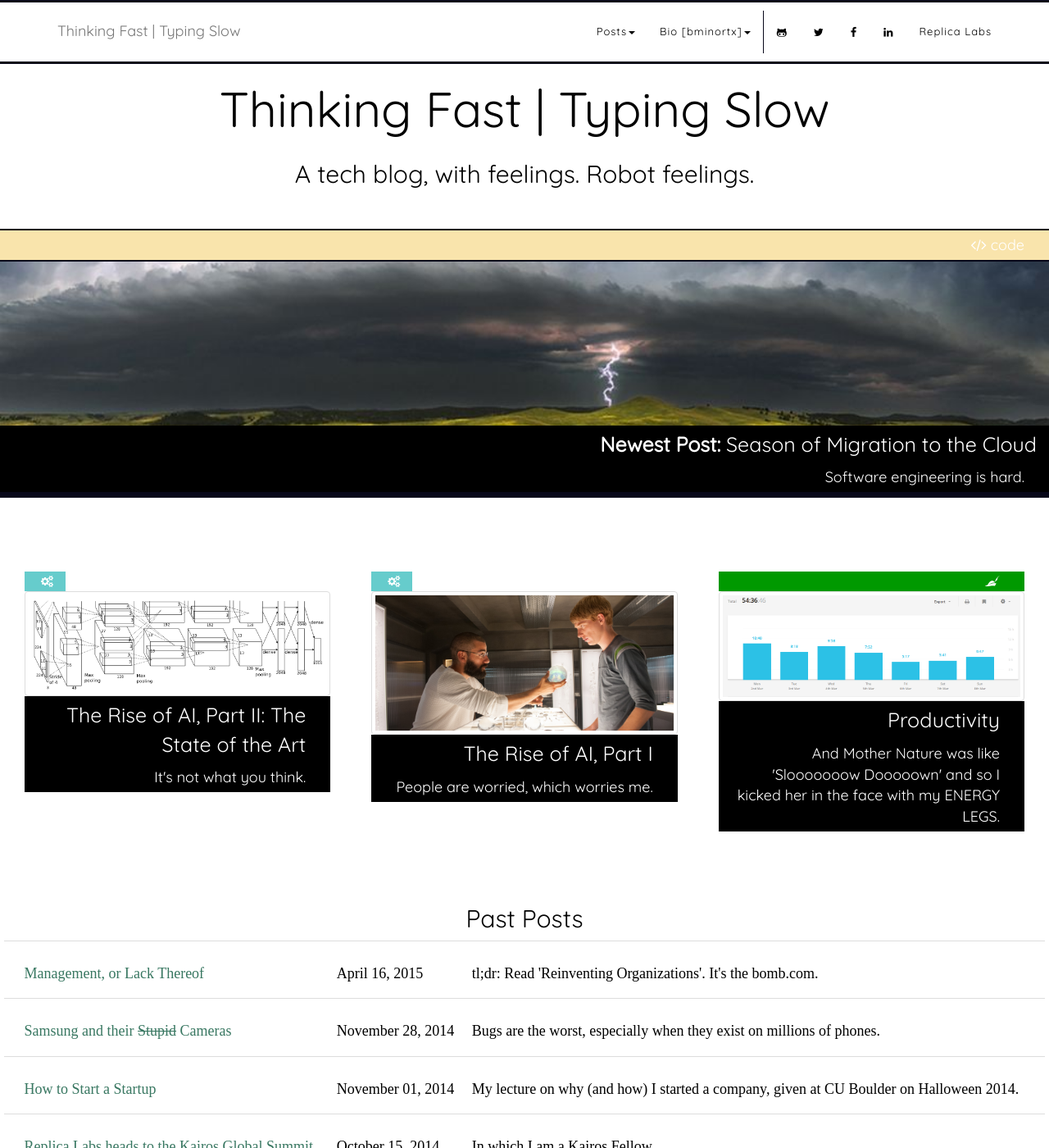
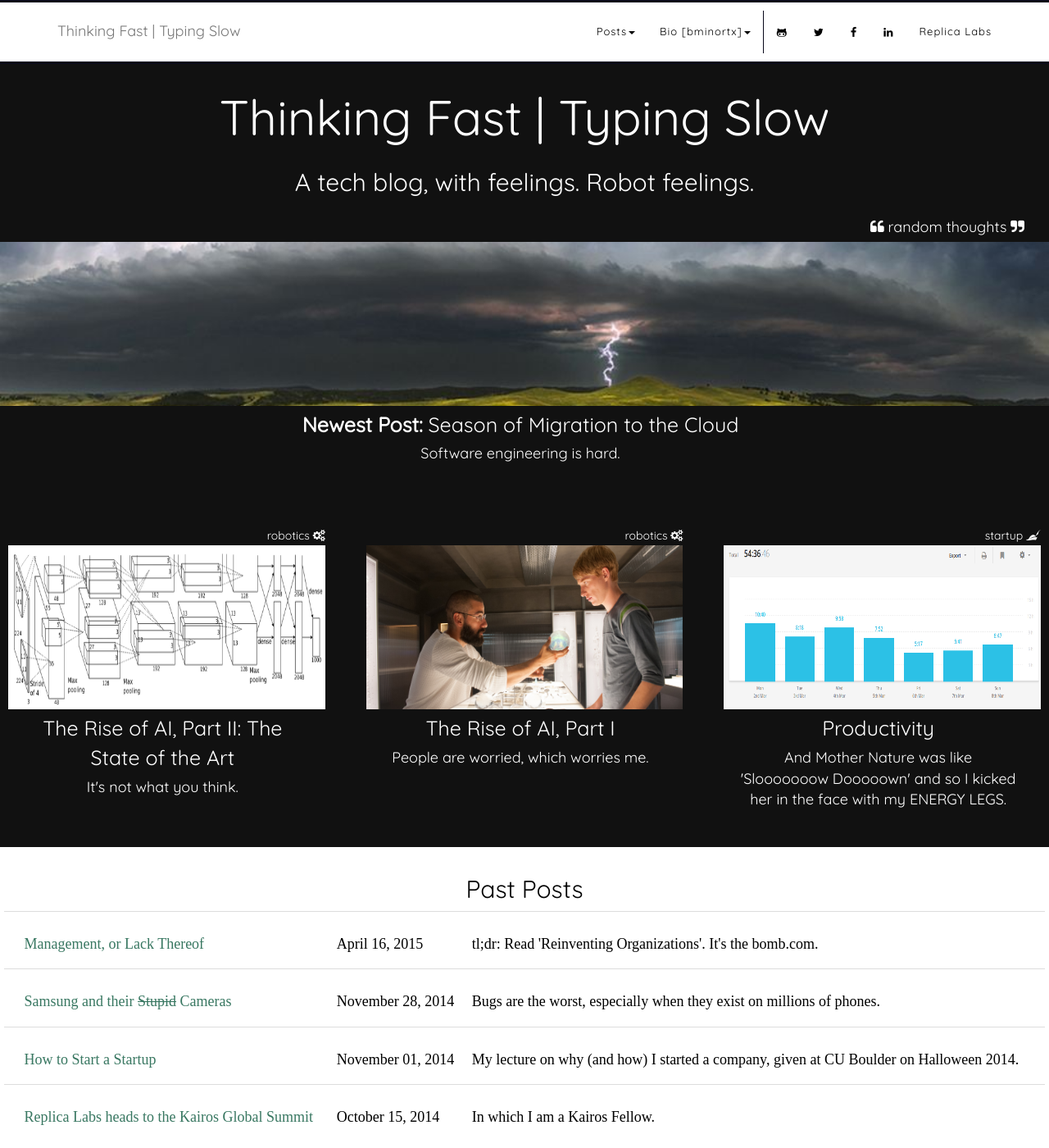
Before and after one commit to bminortx/bminortx.github.io, a Jekyll site: the page built from index.html, in a window 1280 px wide and 1400 px high. Shown: the whole window at 82% size. Built offline with Jekyll 4.4.1, drawn with Linux system fonts in a browser that asks for light colours; nearby versions of some CDN libraries; some web fonts are replaced; the list of posts is cut into pages by our own code; comment, search, counter and statistics services are not loaded.

Commit message:
Changed color scheme

```diff
--- a/_posts/2015-07-10-Season-of-Migration-to-the-Cloud.md
+++ b/_posts/2015-07-10-Season-of-Migration-to-the-Cloud.md
@@ -2,7 +2,7 @@
 layout: post
 title:  "Season of Migration to the Cloud"
 date:   2015-07-10-08:14:52
-category: "code"
+category: ""
 image: "images/season_of_migration/storm.jpg"
 preview: "Software engineering is hard."
 ---
--- a/css/cover.css
+++ b/css/cover.css
@@ -81,9 +81,11 @@ body {
 /* Section Breakdown */
 .about-section {
   margin: 0 auto;
-  padding-top: 80px;
-  padding-bottom: 0px;
+  padding-top: 90px;
+  padding-bottom: 10px;
   text-align: center;
+  color: #fff;
+  background: #111;
   background-attachment: fixed;
   background-size: cover;
   background-position: center; }
@@ -109,25 +111,26 @@ body {
 /* Post listing section */
 .posts-section {
   height: 100%;
-  padding-top: 30px;
+  padding-top: 0px;
   text-align: center;
-  padding-bottom: 40px;
-  background: #fff;
+  padding-bottom: 30px;
+  background: #111;
   position: relative; }
-  .posts-section .image-header {
-    border-bottom: 7px solid #070719; }
   .posts-section .image {
     padding: 10px; }
+    .posts-section .image img {
+      min-height: 200px;
+      overflow: hidden; }
   .posts-section .headline-header {
     top: -10px;
     font-size: 25px;
     color: #fff;
     padding-top: 5px;
-    padding-bottom: 5px;
+    padding-bottom: 0px;
     padding-left: 20px;
     padding-right: 30px;
-    background-color: #000;
-    text-align: right; }
+    background-color: #111;
+    text-align: center; }
   .posts-section .headline {
     top: -10px;
     font-size: 18px;
@@ -136,79 +139,81 @@ body {
     padding-bottom: 5px;
     padding-left: 20px;
     padding-right: 30px;
-    background-color: #000;
-    text-align: right; }
+    background-color: #111;
+    text-align: center; }
   .posts-section .headline-cat {
     font-size: 18px;
     color: #fff;
     text-align: right; }
     .posts-section .headline-cat .robotics {
       top: -10px;
-      border-top: 2px solid #070719;
-      border-bottom: 2px solid #070719;
       padding-top: 5px;
       padding-bottom: 5px;
       padding-left: 20px;
       padding-right: 30px;
-      background-color: #66cccc; }
+      background-color: #111; }
     .posts-section .headline-cat .startup {
       top: -10px;
-      border-top: 2px solid #070719;
-      border-bottom: 2px solid #070719;
       padding-top: 5px;
       padding-bottom: 5px;
       padding-left: 20px;
       padding-right: 30px;
-      background-color: #009900; }
+      background-color: #111; }
     .posts-section .headline-cat .code {
       top: -10px;
-      border-top: 2px solid #070719;
-      border-bottom: 2px solid #070719;
       padding-top: 5px;
       padding-bottom: 5px;
       padding-left: 20px;
       padding-right: 30px;
-      background-color: #f9e4ac; }
+      background-color: #111; }
     .posts-section .headline-cat .misc {
       top: -10px;
-      border-top: 2px solid #070719;
-      border-bottom: 2px solid #070719;
       padding-top: 5px;
       padding-bottom: 5px;
       padding-left: 20px;
       padding-right: 30px;
-      background-color: #FF4D4D; }
+      background-color: #111; }
     .posts-section .headline-cat .robotics-thin {
       top: -10px;
-      max-width: 20px;
       font-size: 14px;
       padding-top: 2px;
       padding-bottom: 2px;
       padding-left: 20px;
-      padding-right: 30px;
-      background-color: #66cccc; }
+      background-color: #111; }
     .posts-section .headline-cat .startup-thin {
       font-size: 14px;
       padding-top: 2px;
       padding-bottom: 2px;
       padding-left: 20px;
-      padding-right: 30px;
-      background-color: #009900; }
+      background-color: #111; }
     .posts-section .headline-cat .code-thin {
       font-size: 14px;
       padding-top: 2px;
       padding-bottom: 2px;
       padding-left: 20px;
-      padding-right: 30px;
-      background-color: #f9e4ac; }
+      background-color: #111; }
     .posts-section .headline-cat .misc-thin {
       font-size: 14px;
       padding-top: 2px;
       padding-bottom: 2px;
       padding-left: 20px;
-      padding-right: 30px;
-      background-color: #FF4D4D; }
+      background-color: #111; }
   .posts-section h4 {
+    font-family: "Khula";
+    font-weight: 300;
+    margin-top: 20px;
+    text-align: left;
+    line-height: 130%; }
+
+/* Past Posts section */
+.past-posts-section {
+  height: 100%;
+  padding-top: 0px;
+  text-align: center;
+  padding-bottom: 30px;
+  background: #fff;
+  position: relative; }
+  .past-posts-section h4 {
     font-family: "Khula";
     font-weight: 300;
     margin-top: 20px;
@@ -408,3 +413,5 @@ body {
 
 .verticalLineRight {
   border-right: 1px solid #070719; }
+
+/*# sourceMappingURL=cover.css.map */
--- a/index.html
+++ b/index.html
@@ -18,7 +18,7 @@ layout: bootstrap_default
 <!--  ----------------------------------------------- --->
 
 <section id="Posts" class="posts-section">
-  <div class="row voffset2">
+  <div class="row">
     {% for post in site.posts limit:1 %}
     <div class="col-sm-12">
       <div class="image-header" id="image-header">
@@ -36,7 +36,7 @@ layout: bootstrap_default
           {% else %}
           <div class="misc">
           <i class="fa fa-quote-left"></i>
-          Random Thoughts
+          random thoughts
           <i class="fa fa-quote-right"></i>
           </div>
           {% endif %}
@@ -66,33 +66,32 @@ layout: bootstrap_default
     {% endfor %}
   </div>
 
-
-  <div class="inner cover">
   <!-- Our blog posts -->
-    <div class="row voffset7">
+  <div class="row voffset6">
     {% for post in site.posts offset:1 limit:3 %}
     <div class="col-sm-4">
       <div class="image">
         <div id="headline-cat" class="headline-cat">
           <!-- Color-code our categories -->
           {% if post.category == "robotics" %}
-            <div class="robotics-thin"><i class="fa fa-cogs"></i>
+          <div class="robotics-thin">{{ post.category }} <i class="fa fa-cogs"></i>
           </div>
           {% elsif post.category == "startup" %}
-            <div class="startup-thin"><i class="fa fa-pied-piper"></i>
+          <div class="startup-thin">{{ post.category }} <i class="fa fa-pied-piper"></i>
           </div>
           {% elsif post.category == "code" %}
-            <div class="code-thin"><i class="fa fa-code"></i>
+          <div class="code-thin">{{ post.category }} <i class="fa fa-code"></i>
           </div>
           {% else %}
           <div class="misc-thin">
             <i class="fa fa-quote-left"></i>
+            random thoughts
             <i class="fa fa-quote-right"></i>
           </div>
           {% endif %}
         </div>
         <a href="{{ post.url | prepend: site.baseurl }}">
-            <img src="{{ post.image }}" class="img-thumbnail"/>
+          <img src="{{ post.image }}" class="img-responsive"/>
           <div class="headline-header">
             {{ post.title }}
           </div>
@@ -104,9 +103,11 @@ layout: bootstrap_default
     </div>
     {% endfor %}
   </div>
+</section>
 
-
-    <div class="row voffset6">
+<section class="past-posts-section">
+  <div class="inner cover">
+    <div class="row voffset3">
       <h2>Past Posts</h2>
       <table class="table table-responsive">
         {% for post in site.posts offset:4 %}
```
Also changed, not shown: css/cover.sass (+38 -33 lines), _layouts/bootstrap_default.html (line endings or trailing spaces). Lines whose indentation alone changed are shown as unchanged.
